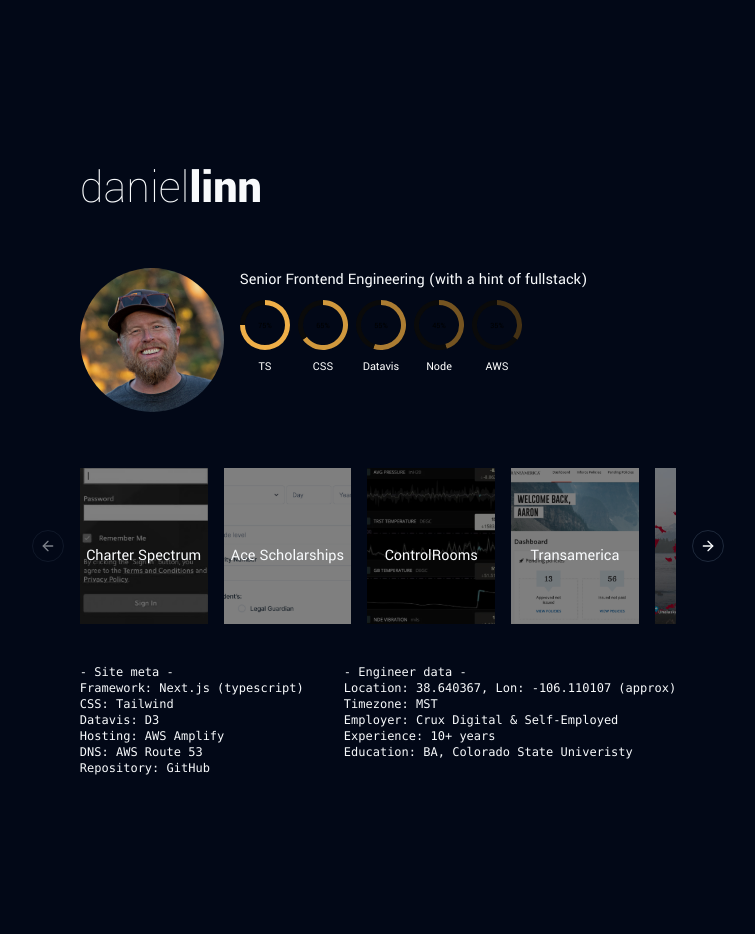
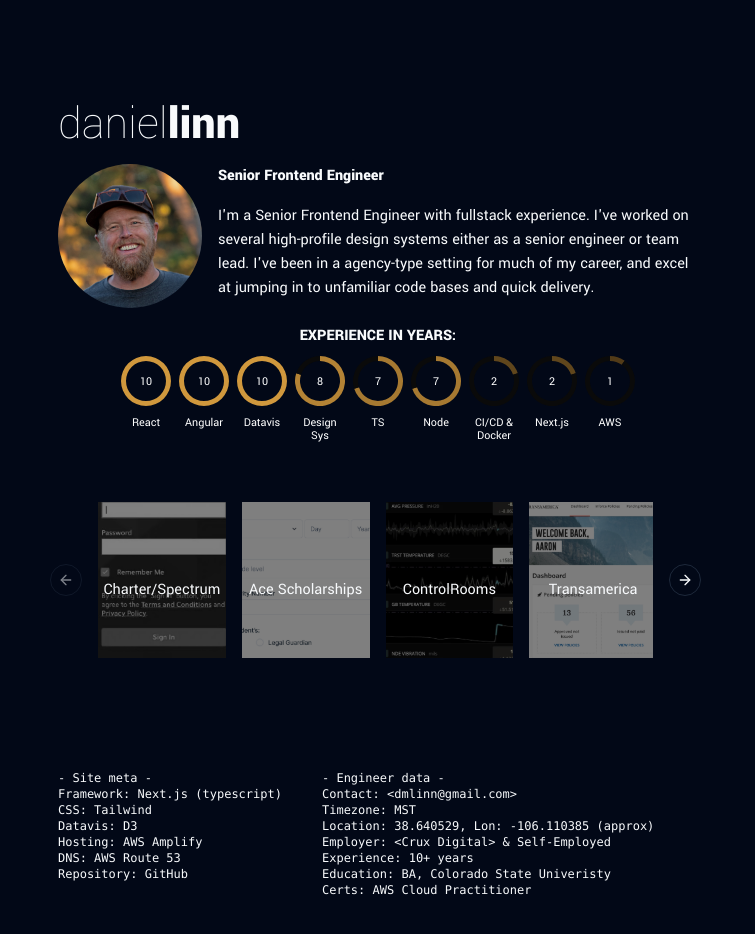
Before and after one commit to dmlinn/portfolio, a Next.js app: page /home in a window 1280 px wide. Shown: the top 934 px of the page, without its empty margins (262-1017 px from the left). Built offline with nearby package versions, Linux system fonts and the light colour scheme.

Commit message:
save progress

```diff
--- a/src/app/ace/page.tsx
+++ b/src/app/ace/page.tsx
@@ -1,4 +1,5 @@
 import { ChevronLeftIcon } from "@heroicons/react/24/outline";
+import Image from "next/image";
 import Link from "next/link";
 
 export default function About() {
@@ -13,7 +14,11 @@ export default function About() {
         </p>
 
         <p>
-          This project blurred the lines for me between backend and frontend. I needed to frequently write and run AWS Lambda batch functions on DynamoDB data. There was also an intermediate data layer in the Next.js server components that saw me working with data contracts for features I was building. With twice-weekly deployments, it was truly all hands on deck, everywhere we could help.
+          <Image src="/ufa.png" alt="Ace Scholarships" width={800} height={400} />
+        </p>
+
+        <p>
+          This project blurred the lines for me between backend and frontend. I needed to frequently write and run AWS Lambda batch functions on DynamoDB data. There was also an intermediate data layer in the Next.js server components that saw me working with data contracts for features I was building. With twice-weekly deployments, it was truly all hands on deck, and I was able to help the team meet their deadlines frontend and backend.
         </p>
 
         <p>Technologies used: Next.js, AWS (DynamoDB, Lambda), Typescript, HTML/CSS</p>
--- a/src/app/charter/page.tsx
+++ b/src/app/charter/page.tsx
@@ -1,15 +1,20 @@
 import { ChevronLeftIcon } from "@heroicons/react/24/outline";
+import Image from "next/image";
 import Link from "next/link";
 
 export default function About() {
     return (
       <div>
         <div className="flex flex-row gap-4 items-center">
-          <Link href="/"><ChevronLeftIcon className="h-5 w-5"/></Link><h1>Charter Communications</h1>
+          <Link href="/"><ChevronLeftIcon className="h-5 w-5"/></Link><h1>Charter/Spectrum</h1>
         </div>
 
         <p>
           Charter Communications tasked our team with taking their existing "Kite" design system across the finish line. I developed a number of user-facing Angular components, ranging from buttons to complex features, and was instrumental in building their automated component catalog.
+        </p>
+
+        <p>
+          <Image src="/kiteds.png" alt="ControlRooms" width={800} height={400} />
         </p>
 
         <p>
--- a/src/app/components/carousel.tsx
+++ b/src/app/components/carousel.tsx
@@ -21,8 +21,8 @@ export default function DlCarousel() {
   const carouselItems: CarouselItem[] = [
     {
       image: "/charter.png",
-      alt: "Charter Spectrum",
-      title: "Charter Spectrum",
+      alt: "Charter/Spectrum",
+      title: "Charter/Spectrum",
       link: "/charter"
     },
     {
@@ -50,7 +50,7 @@ export default function DlCarousel() {
       link: "/gci"
     },
     {
-      image: "/miruni.png",
+      image: "/miruni-thumb.png",
       alt: "Miruni",
       title: "Miruni",
       link: "/miruni"
@@ -75,7 +75,7 @@ export default function DlCarousel() {
           align: "start",
           slidesToScroll: 1,
         }}
-        className="w-full"
+        className="ml-10 w-[555px]"
       >
         <CarouselContent className="-mt-1 w-[575px]">
           {carouselItems.map((item, index) => (
@@ -89,7 +89,7 @@ export default function DlCarousel() {
                   priority
                   className="object-cover w-40 h-40"
                 />
-                <div className="relative -top-40 h-44 pt-20" style={{backgroundColor: 'rgba(0,0,0,50%)'}}>
+                <div className="relative -top-40 h-44 pt-20 hover:opacity-0 animate" style={{backgroundColor: 'rgba(0,0,0,50%)'}}>
                   {item.title}
                 </div>
               </ConditionalLink>
--- a/src/app/controlrooms/page.tsx
+++ b/src/app/controlrooms/page.tsx
@@ -1,4 +1,5 @@
 import { ChevronLeftIcon } from "@heroicons/react/24/outline";
+import Image from "next/image";
 import Link from "next/link";
 
 export default function About() {
@@ -13,10 +14,15 @@ export default function About() {
         </p>
 
         <p>
+          <Image src="/cr-chart.png" alt="ControlRooms" width={800} height={400} />
+        </p>
+
+        <p>
           I architected a tool to quickly provide chart imagery to users who needed to be alerted of system-critical anomalies. This tool was built with Next.js and D3, and improved alert times dramatically over the old process using Puppeteer. To make this happen in a timely manner, I learned the basics of Azure and provisioned my own services.
         </p>
 
         <p>Technologies used: Next.js, React, D3, Azure, Typescript, HTML/CSS</p>
+
       </div>
     );
   }
--- a/src/app/globals.css
+++ b/src/app/globals.css
@@ -16,8 +16,8 @@ body {
     font-size: 1.5rem;
   }
 
-  .animate-height {
-    transition: opacity 0.5s ease-in-out;
+  .animate {
+    transition: opacity 0.2s ease-in-out;
   }
 }
 
--- a/src/app/home/page.tsx
+++ b/src/app/home/page.tsx
@@ -5,31 +5,6 @@ export default function Home() {
   return (
     <div>
       <DlCarousel />
-      <div className="flex flex-row gap-10 mt-10">
-        <code className="text-xs">
-
-          - Site meta -
-          <ul>
-            <li>Framework: Next.js (typescript)</li>
-            <li>CSS: Tailwind</li>
-            <li>Datavis: D3</li>
-            <li>Hosting: AWS Amplify</li>
-            <li>DNS: AWS Route 53</li>
-            <li>Repository: GitHub</li>
-          </ul>
-        </code>
-        <code className="text-xs">
-
-          - Engineer data -
-          <ul>
-            <li>Location: <RefineGPSLocationComponent initialNorth={38.640492} initialWest={-106.110242} refinementTime={10000}/> (approx)</li>
-            <li>Timezone: MST</li>
-            <li>Employer: Crux Digital & Self-Employed</li>
-            <li>Experience: 10+ years</li>
-            <li>Education: BA, Colorado State Univeristy</li>
-          </ul>
-        </code>
-      </div>
     </div>
   );
 }
--- a/src/app/layout.tsx
+++ b/src/app/layout.tsx
@@ -1,33 +1,24 @@
-"use client";
-
 import "./globals.css";
 import Image from "next/image";
 import DonutChart from "@/app/components/arc";
-import { ReactNode, useEffect, useState } from "react";
-import { usePathname } from "next/navigation";
+import Link from "next/link";
+import RefineGPSLocationComponent from "@/app/components/gps";
 
 export default function RootLayout({
   children,
 }: Readonly<{
   children: React.ReactNode;
 }>) {
-  const [displayedPage, setDisplayedPage] = useState<ReactNode | null>(null);
-  const pathname = usePathname()
-
-  useEffect(() => {
-    setDisplayedPage(children);
-  }, [children, pathname]);
-
   return (
     <html lang="en">
       <body className="antialiased dark">
-        {/* <Header /> */}
-        <div className="grid grid-rows-[20px_1fr_20px] items-center justify-items-center min-h-screen p-8 pb-20 gap-16 sm:p-20 font-[family-name:var(--font-geist-sans)]">
+        <div className="grid grid-rows-[20px_1fr_20px] items-center justify-items-center min-h-screen p-8 pb-20 sm:p-20">
           <main className="flex flex-row gap-8 row-start-2 items-center sm:items-start max-w-screen-sm">
             <div className="flex flex-col gap-14">
-          <h1 className="text-5xl"><span className="font-thin">daniel</span>linn</h1>
+              <div className="flex flex-col gap-4">
+                <Link href="/"><h1 className="text-5xl"><span className="font-thin">daniel</span>linn</h1></Link>
                 <div className="flex flex-row gap-4">
-            <div className="rounded-full overflow-hidden w-36 h-36 text-center">
+                  <div className="rounded-full overflow-hidden w-36 h-36 text-center flex-shrink-0">
                     <Image
                       src="/headshot.png"
                       alt="Daniel Linn"
@@ -37,24 +28,58 @@ export default function RootLayout({
                       className="max-w-none relative -left-14 -top-10"
                     />
                   </div>
-            <div className="flex flex-col gap-2">
-              <div className="flex flex-row gap-2">
-                <h2>Senior Frontend Engineering (with a hint of fullstack)</h2>
+                  <div>
+                    <h2 className="font-black">Senior Frontend Engineer</h2>
+                    <p>I'm a Senior Frontend Engineer with fullstack experience. I've worked on several high-profile design systems either as a senior engineer or team lead. I've been in a agency-type setting for much of my career, and excel at jumping in to unfamiliar code bases and quick delivery. </p>
                   </div>
-              <div className="flex flex-row gap-2">
-                <DonutChart completionPercentage={75} labelText="TS"/>
-                <DonutChart completionPercentage={65} labelText="CSS" color='#d0983d'/>
-                <DonutChart completionPercentage={55} labelText="Datavis" color='#ab7c32'/>
-                <DonutChart completionPercentage={45} labelText="Node" color='#755421'/>
-                <DonutChart completionPercentage={35} labelText="AWS" color='#443114'/>
+                </div>
+                <div className="flex flex-col gap-2 mx-auto text-center">
+                    <div className="font-black">EXPERIENCE IN YEARS:</div>
+                    <div className="flex flex-row gap-2 center">
+                      <DonutChart years={10} labelText="React"/>
+                      <DonutChart years={10} labelText="Angular"/>
+                      <DonutChart years={10} labelText="Datavis"/>
+                      <DonutChart years={8} labelText="Design Sys"/>
+                      <DonutChart years={7} labelText="TS"/>
+                      <DonutChart years={7} labelText="Node"/>
+                      <DonutChart years={2} labelText="CI/CD & Docker"/>
+                      <DonutChart years={2} labelText="Next.js"/>
+                      <DonutChart years={1} labelText="AWS"/>
                     </div>
                   </div>
               </div>
-          <div
-            className="animate-height"
-            style={{opacity: displayedPage ? 1 : 0}}>
-            {displayedPage}
+              <div>
+                {children}
               </div>
+
+                <div className="flex flex-row gap-10 mt-14">
+                  <code className="text-xs">
+
+                    - Site meta -
+                    <ul>
+                      <li>Framework: Next.js (typescript)</li>
+                      <li>CSS: Tailwind</li>
+                      <li>Datavis: D3</li>
+                      <li>Hosting: AWS Amplify</li>
+                      <li>DNS: AWS Route 53</li>
+                      <li>Repository: GitHub</li>
+                    </ul>
+                  </code>
+                  <code className="text-xs">
+
+                    - Engineer data -
+                    <ul>
+                      <li>Contact: <a href="mailto:dmlinn@gmail.com">{"<dmlinn@gmail.com>"}</a></li>
+                      <li>Timezone: MST</li>
+                      <li>Location: <RefineGPSLocationComponent initialNorth={38.640492} initialWest={-106.110242} refinementTime={10000}/> (approx)</li>
+                      <li>Employer: <a href="https://www.cruxdigital.com/case-studies/">{"<Crux Digital>"}</a> & Self-Employed</li>
+                      <li>Experience: 10+ years</li>
+                      <li>Education: BA, Colorado State Univeristy</li>
+                      <li>Certs: AWS Cloud Practitioner</li>
+                    </ul>
+                  </code>
+                </div>
+
             </div>
           </main>
         </div>
```
Also changed, not shown: src/app/components/arc.tsx (+45 -25 lines). Lines whose indentation alone changed are shown as unchanged.
